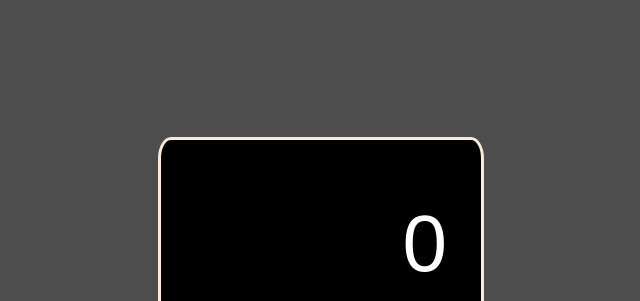
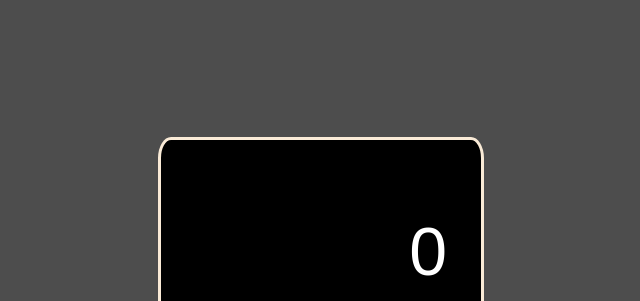
Before and after one commit to ChanceTheDev0/calculator-foundations, a plain HTML site: page index.html in a window 1280 px wide. Shown: the top 301 px of the page, 319-959 px from the left. Drawn offline with Linux system fonts and the light colour scheme.

Commit message:
adjust display font size

```diff
--- a/style.css
+++ b/style.css
@@ -31,7 +31,7 @@ body {
     justify-content: end;
     align-items: flex-end;
     margin: 5%;
-    font-size: 10vh;
+    font-size: 8.5vh;
     color: white;
 }
 
```
